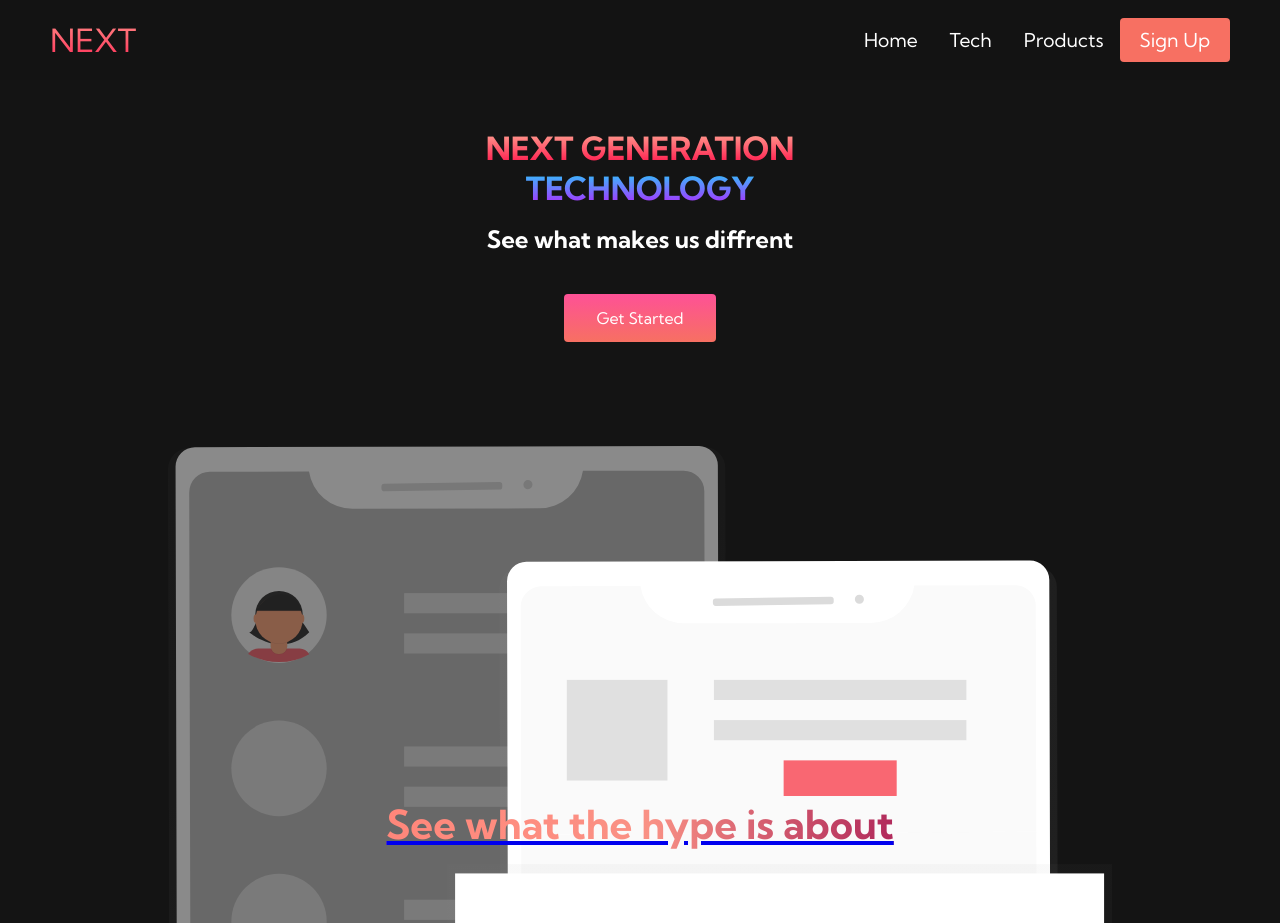
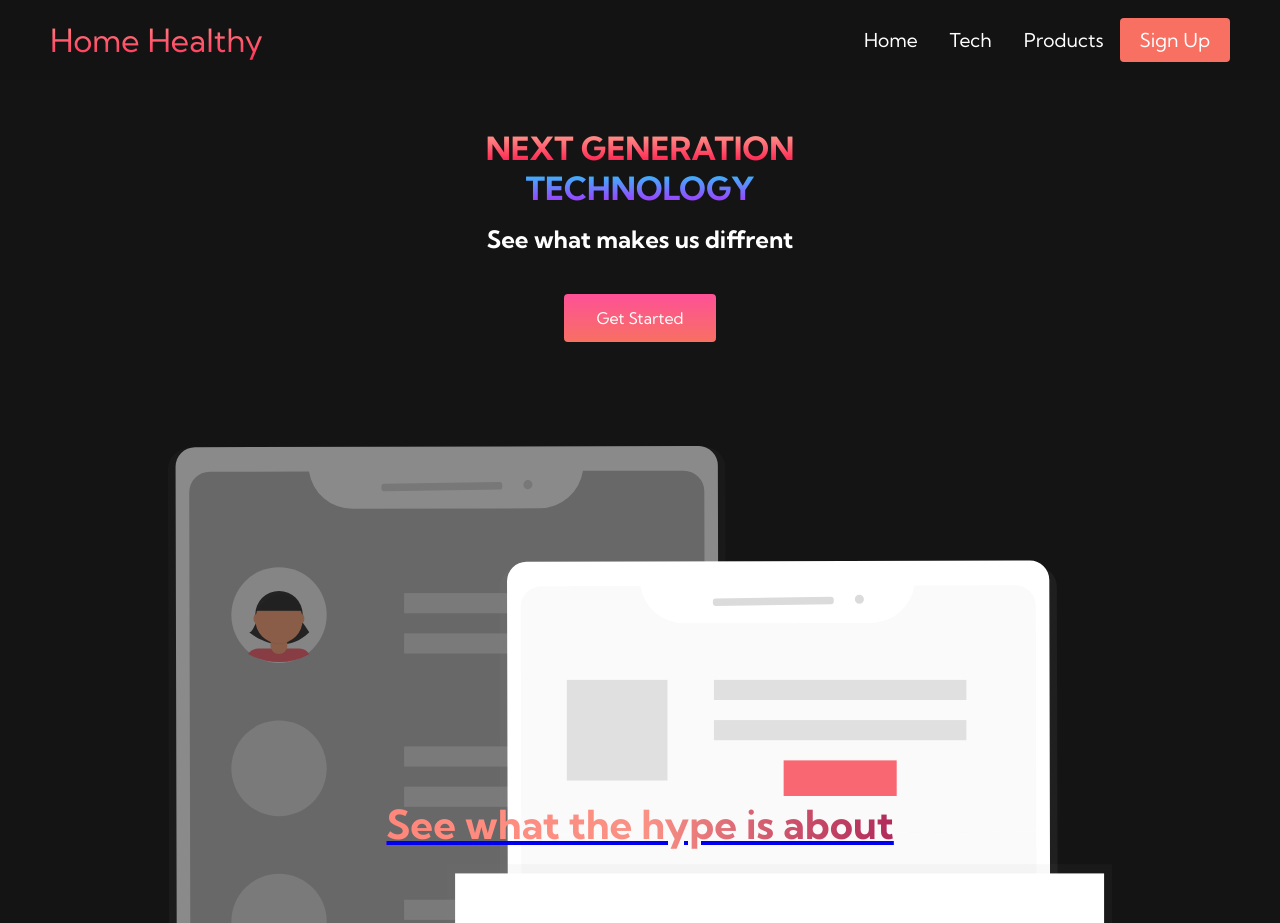
Before and after one commit to moharafat/Healthcare, a plain HTML site: page index.html in a window 1280 px wide. Shown: the top 923 px of the page. Drawn offline with Linux system fonts and the light colour scheme.

Commit message:
healthcare

```diff
--- a/index.html
+++ b/index.html
@@ -21,7 +21,7 @@
         <!-- Navbar Section -->
         <nav class="navbar">
             <div class="navbar__container">
-                <a href="/" id="navbar__logo"> NEXT</a>
+                <a href="/" id="navbar__logo"> Home Healthy</a>
 
                 <div class="navbar__toggle" id="mobile-menu">
                     <span class="bar"></span>
```
Also changed, not shown: 1 other file.
